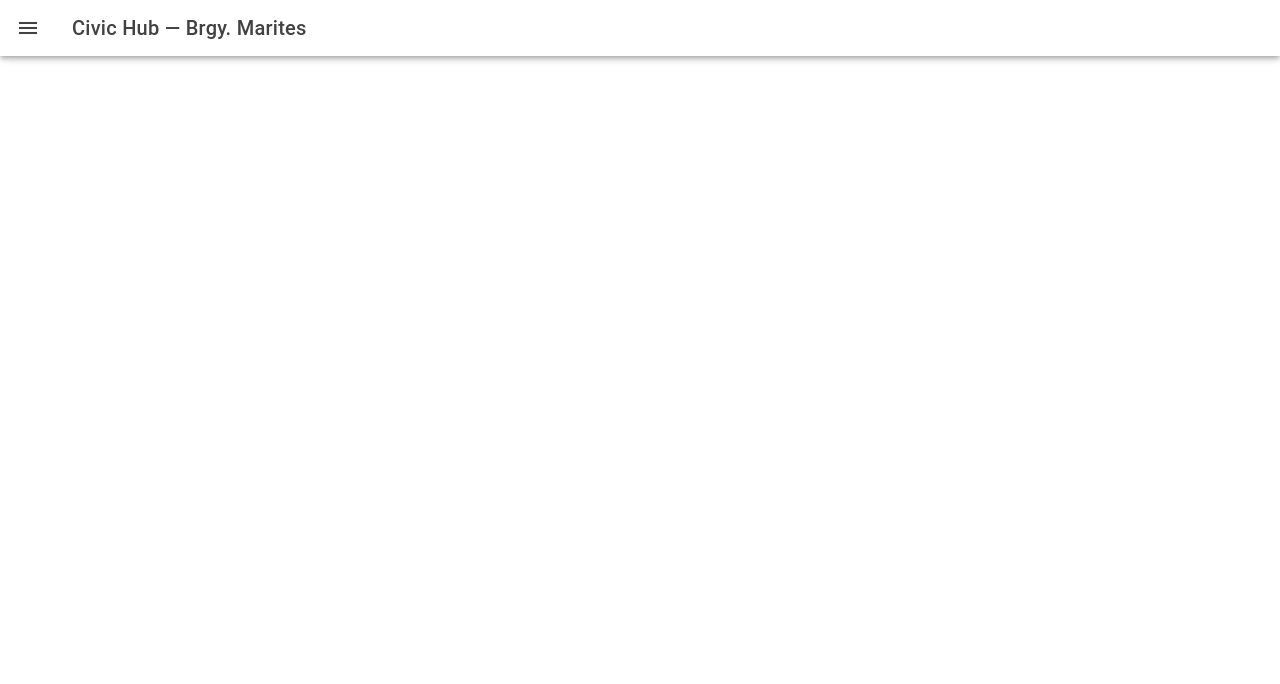
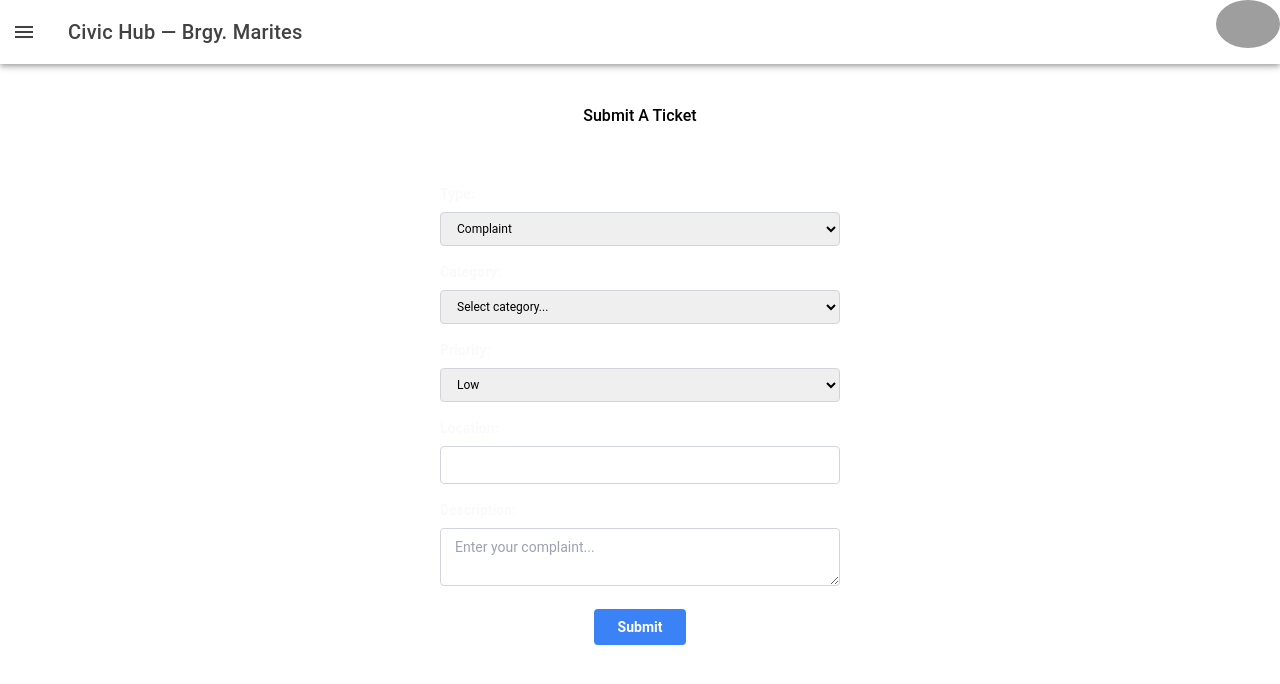
Before and after one commit to bridge360-ph/civic-hub, a React (Vite) app: page /ticket in a window 1280 px wide. Shown: the top 684 px of the page. Built offline with nearby package versions, Linux system fonts and the light colour scheme; grey boxes are pictures that could not be loaded.

Commit message:
feat: resident ticket submissions and revamp navigation header

```diff
--- a/src/App.tsx
+++ b/src/App.tsx
@@ -1,6 +1,7 @@
 import { Redirect, Route } from 'react-router-dom';
 import {
   IonApp,
+  IonAvatar,
   IonButton,
   IonButtons,
   IonContent,
@@ -8,6 +9,7 @@ import {
   IonItem,
   IonMenu,
   IonMenuButton,
+  IonMenuToggle,
   IonNavLink,
   IonPage,
   IonRouterOutlet,
@@ -17,6 +19,8 @@ import {
 } from '@ionic/react';
 import { IonReactRouter } from '@ionic/react-router';
 import Home from './pages/home/Home';
+import Ticket from './pages/ticket/Ticket';
+import FormApplication from './pages/form-application/FormApplication';
 
 import './index.css';
 
@@ -38,7 +42,6 @@ import '@ionic/react/css/display.css';
 
 /* Theme variables */
 import './theme/variables.css';
-import Ticket from './pages/ticket/Ticket';
 
 setupIonicReact();
 
@@ -52,42 +55,59 @@ const App: React.FC = () => (
           </IonToolbar>
         </IonHeader>
         <IonContent className="ion-padding">
+          <IonMenuToggle autoHide={false}>
             <IonButton
               expand="block"
               routerLink="/home"
+              size="small"
+              fill="clear"
+              style={{ borderBottom: '1px solid #555', padding: '5px 0' }}
             >
               Home
             </IonButton>
+          </IonMenuToggle>
+          <IonMenuToggle autoHide={false}>
             <IonButton
               expand="block"
               routerLink="/ticket"
+              size="small"
+              fill="clear"
+              style={{ borderBottom: '1px solid #555', padding: '5px 0' }}
             >
               Submit a ticket
             </IonButton>
+          </IonMenuToggle>
+          <IonMenuToggle autoHide={false}>
+            <IonButton
+              expand="block"
+              routerLink="/forms"
+              size="small"
+              fill="clear"
+              style={{ borderBottom: '1px solid #555', padding: '5px 0' }}
+            >
+              Forms
+            </IonButton>
+          </IonMenuToggle>
         </IonContent>
       </IonMenu>
 
       <IonPage id="main-content">
-        <IonHeader>
-          <IonToolbar>
-            <IonButtons slot="start">
-              <IonMenuButton />
-            </IonButtons>
-            <IonTitle>Civic Hub — Brgy. Marites</IonTitle>
-          </IonToolbar>
-        </IonHeader>
-
+        <IonContent>
           <IonRouterOutlet>
             <Route exact path="/home">
               <Home />
             </Route>
             <Route exact path="/ticket">
-            <Ticket/>
+              <Ticket />
+            </Route>
+            <Route exact path="/forms">
+              <FormApplication />
             </Route>
             <Route exact path="/">
               <Redirect to="/home" />
             </Route>
           </IonRouterOutlet>
+        </IonContent>
       </IonPage>
     </IonReactRouter>
   </IonApp>
--- /dev/null
+++ b/src/components/MainHeader.tsx
@@ -0,0 +1,35 @@
+import {
+  IonAvatar,
+  IonButtons,
+  IonHeader,
+  IonMenuButton,
+  IonTitle,
+  IonToolbar
+} from '@ionic/react';
+import React from 'react';
+
+const MainHeader = () => {
+  return (
+    <IonHeader>
+      <IonToolbar>
+        <div className="flex justify-between items-center">
+          <IonButtons slot="start">
+            <IonMenuButton />
+          </IonButtons>
+          <IonTitle>Civic Hub — Brgy. Marites</IonTitle>
+
+          <div className="w-17 h-17">
+            <IonAvatar>
+              <img
+                alt="Silhouette of a person's head"
+                src="https://ionicframework.com/docs/img/demos/avatar.svg"
+              />
+            </IonAvatar>
+          </div>
+        </div>
+      </IonToolbar>
+    </IonHeader>
+  );
+};
+
+export default MainHeader;
--- /dev/null
+++ b/src/pages/form-application/FormApplication.tsx
@@ -0,0 +1,16 @@
+import React from 'react';
+import MainHeader from '../../components/MainHeader';
+import { IonContent, IonPage } from '@ionic/react';
+
+const FormApplication: React.FC = () => {
+  return (
+    <IonPage>
+      <MainHeader />
+      <IonContent>
+        <p>Hello World</p>
+      </IonContent>
+    </IonPage>
+  );
+};
+
+export default FormApplication;
--- a/src/pages/ticket/Ticket.tsx
+++ b/src/pages/ticket/Ticket.tsx
@@ -1,9 +1,215 @@
-import React from 'react'
+import {
+  IonContent,
+  IonPage,
+  IonModal,
+  IonButton,
+  IonBackButton
+} from '@ionic/react';
+import React, { useRef, useState } from 'react';
+import MainHeader from '../../components/MainHeader';
+
+// TODO: find a solution
+// type TicketType = 'complaint' | 'feedback' | 'suggestion';
 
 const Ticket: React.FC = () => {
+  const [ticket_type, setTicketType] = useState('complaint');
+  const [category, setCategory] = useState('');
+  const [priority, setPriority] = useState('low');
+  const [location, setLocation] = useState('');
+  const [description, setDescription] = useState('');
+  const [loading, setLoading] = useState(false);
+  const [response, setResponse] = useState(false);
+  const modal = useRef<HTMLIonModalElement>(null);
+
+  const handleSubmit = () => {
+    if (!(ticket_type || description)) {
+      alert('Please Provide all fields');
+      return;
+    }
+
+    try {
+      setLoading(true);
+
+      // Simulating form submission
+
+      setTimeout(() => {
+        setLoading(false);
+        setResponse(true);
+        setTicketType('complaint');
+        setCategory('');
+        setPriority('');
+        setLocation('');
+        setDescription('');
+      }, 3000);
+    } catch (error) {
+      console.log(error);
+    }
+  };
+
   return (
-    <div id='container'><p style={{color: 'white'}}> Submit a Ticket Page</p></div>
-  )
-}
+    <IonPage>
+      <MainHeader />
+      <IonContent>
+        <h4 className="text-center capitalize text-base mt-10">
+          Submit a ticket
+        </h4>
+
+        {/* Ticket Form */}
+
+        <div className="flex flex-col items-center justify mt-14">
+          <form
+            action=""
+            onSubmit={(e) => e.preventDefault()}
+            className="w-full max-w-md px-6"
+          >
+            <div className="mb-4">
+              <label
+                htmlFor="type"
+                className="block text-gray-50 text-sm font-bold mb-2"
+              >
+                Type:
+              </label>
+              <select
+                id="type"
+                value={ticket_type}
+                onChange={(e: React.ChangeEvent<HTMLSelectElement>) =>
+                  setTicketType(e.target.value)
+                }
+                className="w-full border border-gray-300 rounded py-2 px-3 focus:outline-none focus:border-indigo-500 text-xs"
+                style={{ width: '100%' }}
+                required
+              >
+                <option value="complaint">Complaint</option>
+                <option value="feedback">Feedback</option>
+                <option value="suggestion">Suggestion</option>
+              </select>
+            </div>
+
+            {/* Category */}
+
+            {ticket_type === 'complaint' && (
+              <div className="mb-4">
+                <label
+                  htmlFor="category"
+                  className="block text-gray-50 text-sm font-bold mb-2"
+                >
+                  Category:
+                </label>
+                <select
+                  id="category"
+                  value={category}
+                  onChange={(e) => setCategory(e.target.value)}
+                  className="w-full border border-gray-300 rounded py-2 px-3 focus:outline-none focus:border-indigo-500 text-xs"
+                  style={{ width: '100%' }}
+                >
+                  <option value="">Select category...</option>
+                  <option value="maintenance">Maintenance</option>
+                  <option value="noise">Noise</option>
+                  <option value="parking">Parking</option>
+                </select>
+              </div>
+            )}
+
+            {/* Priority */}
+
+            <div className="mb-4">
+              <label
+                htmlFor="priority"
+                className="block text-gray-50 text-sm font-bold mb-2"
+              >
+                Priority:
+              </label>
+              <select
+                id="priority"
+                value={priority}
+                onChange={(e) => setPriority(e.target.value)}
+                className="w-full border border-gray-300 rounded py-2 px-3 focus:outline-none focus:border-indigo-500 text-xs"
+                style={{ width: '100%' }}
+              >
+                <option value="low">Low</option>
+                <option value="medium">Medium</option>
+                <option value="high">High</option>
+              </select>
+            </div>
+
+            <div className="mb-4">
+              <label
+                htmlFor="location"
+                className="block text-gray-50 text-sm font-bold mb-2"
+              >
+                Location:
+              </label>
+
+              <input
+                type="text"
+                id="location"
+                value={location}
+                onChange={(e) => setLocation(e.target.value)}
+                className="w-full bg-white border border-gray-300 rounded py-2 px-3 focus:outline-none focus:border-indigo-500 text-black text-sm"
+              />
+            </div>
+
+            <div className="mb-4">
+              <label
+                htmlFor="description"
+                className="block text-gray-50 text-sm font-bold mb-2"
+              >
+                Description:
+              </label>
+
+              <textarea
+                id="description"
+                value={description}
+                onChange={(e) => setDescription(e.target.value)}
+                className="w-full bg-white border border-gray-300 rounded py-2 px-3 focus:outline-none focus:border-indigo-500 text-black text-sm"
+                placeholder={`${ticket_type === 'complaint' ? 'Enter your complaint...' : ticket_type === 'feedback' ? 'Enter your feedback...' : 'Enter your suggestions...'}`}
+              ></textarea>
+            </div>
+
+            <div className="flex justify-center">
+              <button
+                type="submit"
+                onClick={() => {
+                  if (!ticket_type || !description)
+                    return alert('Please fill all fields');
+
+                  handleSubmit();
+                }}
+                className="bg-blue-500 hover:bg-indigo-700 text-white font-bold py-2 px-6 text-sm rounded focus:outline-none focus:shadow-outline"
+                disabled={loading}
+              >
+                {loading ? 'Submitting...' : 'Submit'}
+              </button>
+            </div>
+          </form>
+
+          {response && (
+            <IonModal ref={modal} isOpen={response}>
+              <IonContent>
+                <div id="container">
+                  <p className="text-gray-50">Ticket submitted successfully!</p>
+                  <div className="w-full flex items-center justify-center self-center my-3">
+                    <p className="text-gray-50 text-center block max-w-[300px]">
+                      A barangay official will be reaching out to you shortly if
+                      need be. Please keep your lines open.
+                    </p>
+                  </div>
+                  <p className="text-gray-50">Thank you!</p>
+
+                  <button
+                    className="bg-blue-500 hover:bg-indigo-700 text-white font-bold py-2 px-6 text-sm rounded focus:outline-none focus:shadow-outline mt-7"
+                    onClick={() => setResponse(false)}
+                  >
+                    Go Back <IonBackButton />
+                  </button>
+                </div>
+              </IonContent>
+            </IonModal>
+          )}
+        </div>
+      </IonContent>
+    </IonPage>
+  );
+};
 
 export default Ticket;
```
Also changed, not shown: src/pages/ticket/Ticket.css (deleted). Lines whose indentation alone changed are shown as unchanged.
